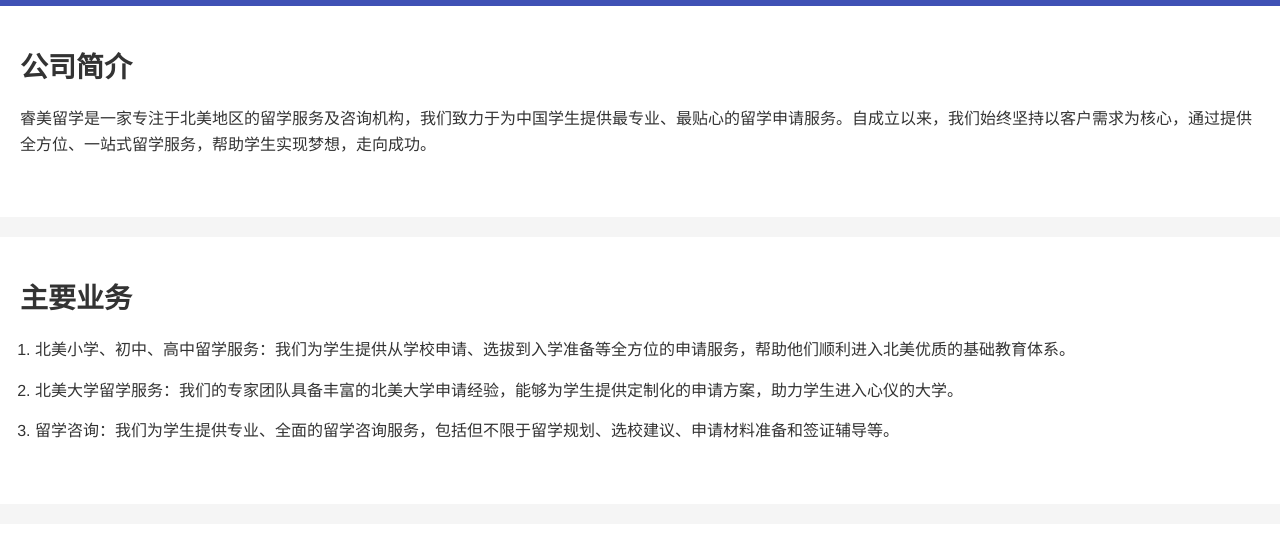
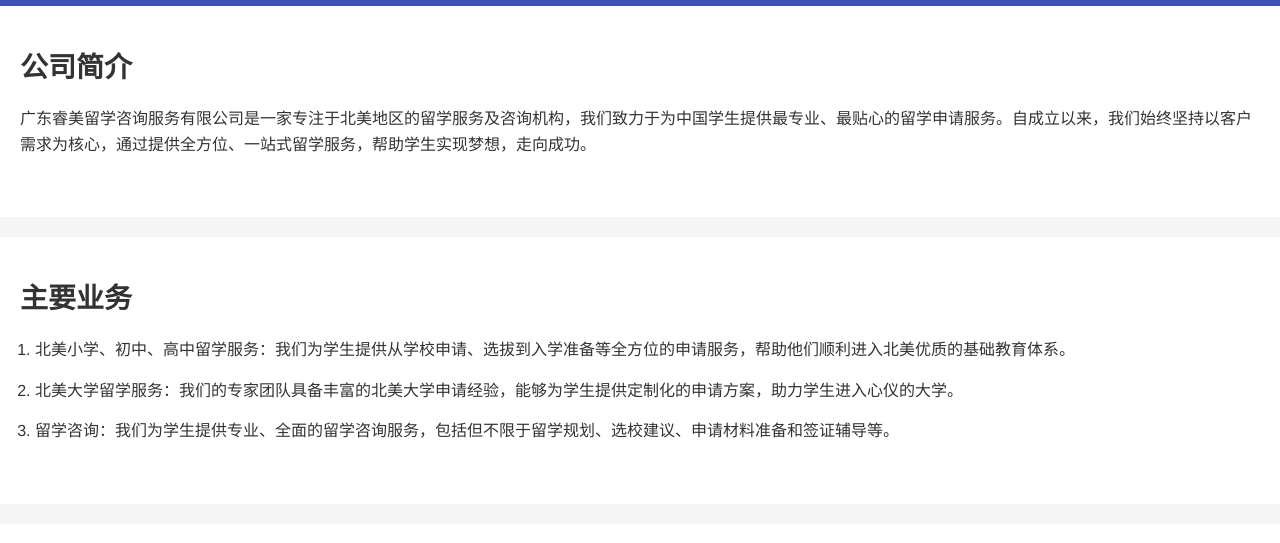
Before and after one commit to chizhang9135/RuiMei, a plain HTML site: page index.html in a window 1280 px wide. Shown: the part 257-800 px from the top of the page. Drawn offline with Linux system fonts and the light colour scheme.

Commit message:
fix index

```diff
--- a/index.html
+++ b/index.html
@@ -129,7 +129,7 @@ nav a:hover {
 
 <section>
     <h2>公司简介</h2>
-    <p>睿美留学是一家专注于北美地区的留学服务及咨询机构，我们致力于为中国学生提供最专业、最贴心的留学申请服务。自成立以来，我们始终坚持以客户需求为核心，通过提供全方位、一站式留学服务，帮助学生实现梦想，走向成功。</p>
+    <p>广东睿美留学咨询服务有限公司是一家专注于北美地区的留学服务及咨询机构，我们致力于为中国学生提供最专业、最贴心的留学申请服务。自成立以来，我们始终坚持以客户需求为核心，通过提供全方位、一站式留学服务，帮助学生实现梦想，走向成功。</p>
 </section>
 
 <section>
```
